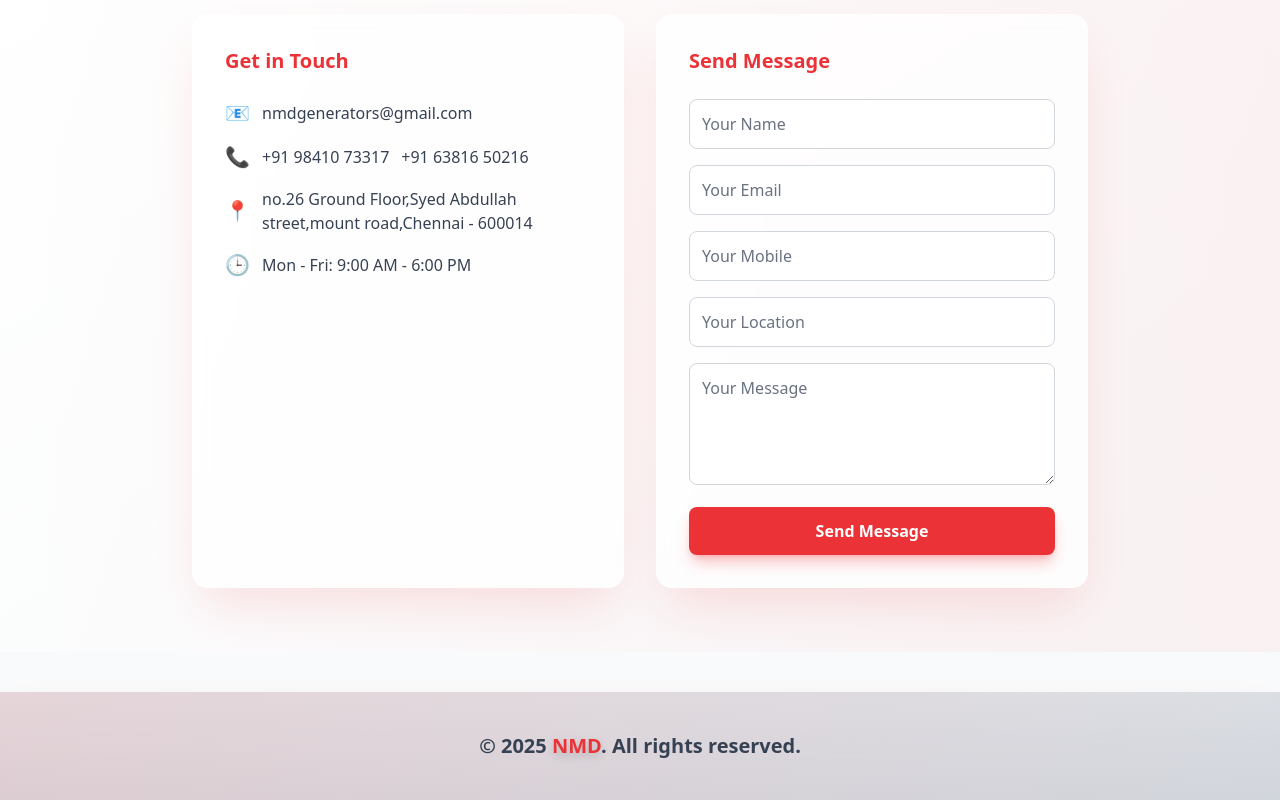
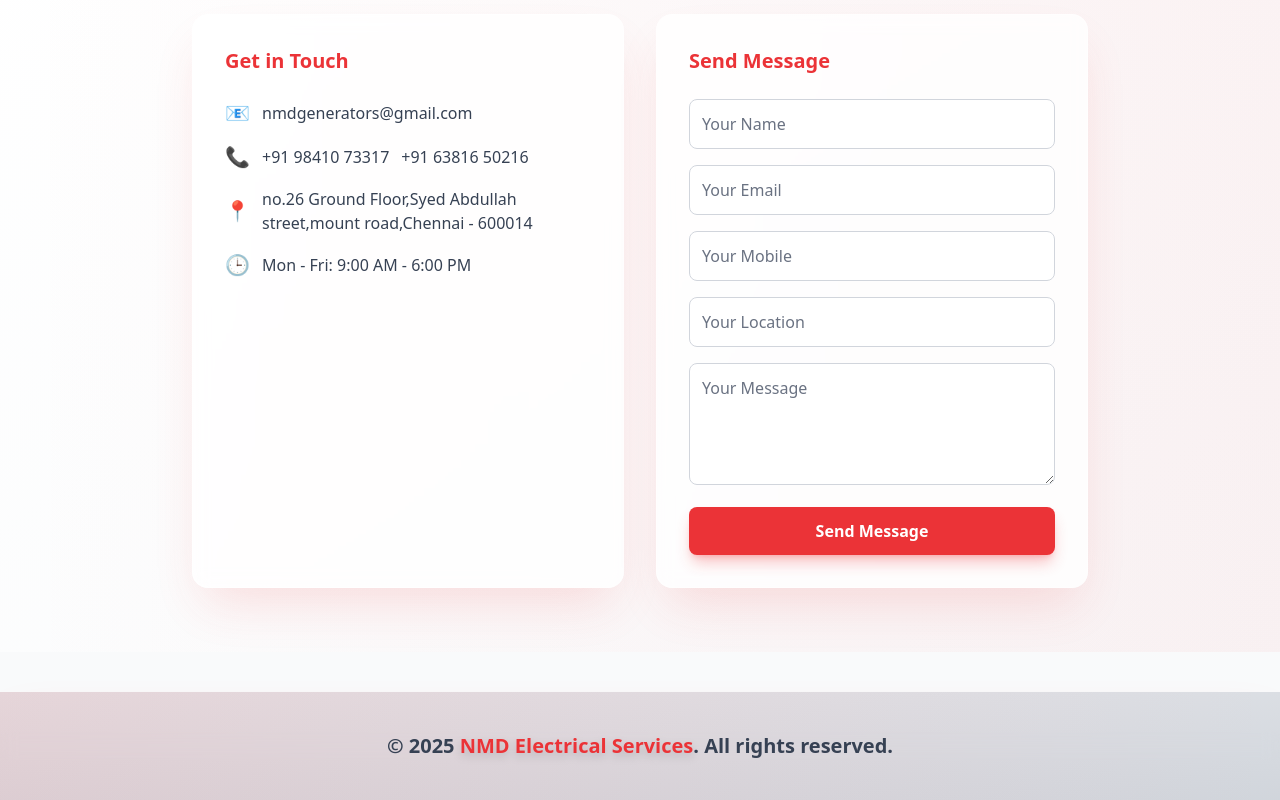
Before and after one commit to nmdgenerators/Nmd_Generators, a Next.js app: page / in a window 1280 px wide. Shown: the part 4051-4851 px from the top of the page. Built offline with nearby package versions, Linux system fonts and the light colour scheme.

Commit message:
favicon updated

```diff
--- a/app/layout.tsx
+++ b/app/layout.tsx
@@ -13,7 +13,7 @@ const geistMono = Geist_Mono({
 });
 
 export const metadata: Metadata = {
-  title: "NMD Electricals - Generator Services & Rentals in Chennai",
+  title: "NMD Electrical Services",
   description: "NMD Electricals provides generator rental, installation, maintenance, and electrical services.24/7 support for all your power needs.",
   icons: {
     icon: '/favicon.ico',
--- a/app/page.tsx
+++ b/app/page.tsx
@@ -239,6 +239,17 @@ export default function Home() {
       alert('An error occurred. Please try again later.');
     }
   };
+
+  // Responsive items per slide for carousel
+  const [itemsPerSlide, setItemsPerSlide] = useState(1);
+  useEffect(() => {
+    const handleResize = () => {
+      setItemsPerSlide(window.innerWidth >= 768 ? 4 : 1);
+    };
+    handleResize();
+    window.addEventListener('resize', handleResize);
+    return () => window.removeEventListener('resize', handleResize);
+  }, []);
 
   return (
     <div className="bg-gray-50 min-h-screen w-full font-sans">
@@ -489,7 +500,7 @@ export default function Home() {
             <div
               className="flex transition-transform duration-500 ease-in-out"
               style={{
-                transform: `translateX(-${currentProductSlide * (100 / (window.innerWidth >= 768 ? 4 : 1))}%)`
+                transform: `translateX(-${currentProductSlide * (100 / itemsPerSlide)}%)`
               }}
             >
               {[...products, ...products, ...products].map((product, index) => (
@@ -935,7 +946,7 @@ export default function Home() {
       <footer className="bg-gradient-to-br from-gray-200 to-gray-300 py-10 text-center text-xl font-bold text-gray-700 mt-10 relative overflow-hidden shadow-2xl shadow-[#eb3337]/20">
         <div className="absolute inset-0 bg-gradient-to-r from-[#eb3337]/10 to-transparent"></div>
         <div className="relative z-10 backdrop-blur-sm">
-          &copy; {new Date().getFullYear()} <span className="text-[#eb3337] drop-shadow-lg">NMD</span>. All rights reserved.
+          &copy; {new Date().getFullYear()} <span className="text-[#eb3337] drop-shadow-lg">NMD Electrical Services</span>. All rights reserved.
         </div>
       </footer>
     </div>
```
Also changed, not shown: package.json (+9 -9 lines), 2 other files (tests, documents, lock files or other folders).
